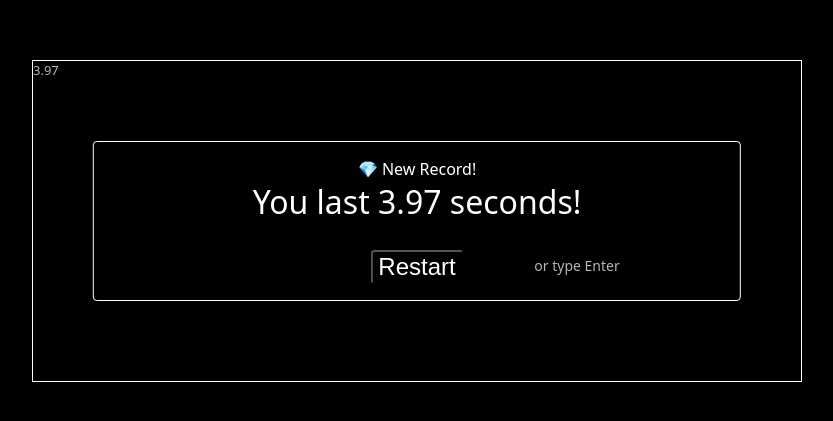
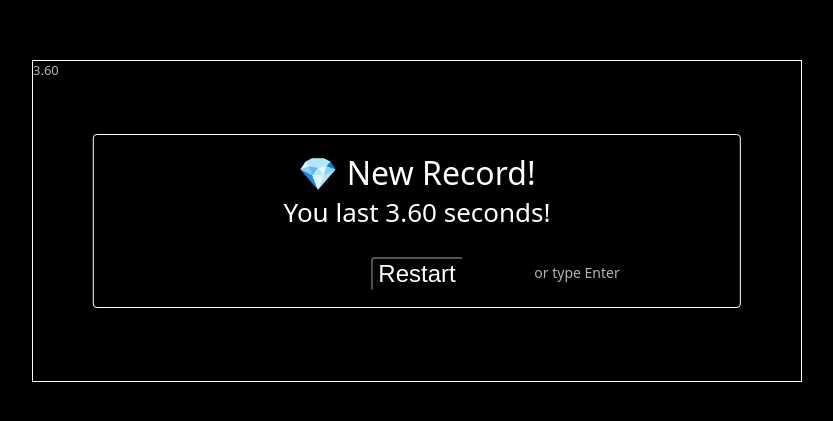
Before and after one commit to terrytyli/asteroids, a React (Create React App) app: page / in a window 1280 px wide. Shown: the part 179-600 px from the top of the page, without its empty margins (223-1056 px from the left). Built offline with nearby package versions, Linux system fonts and the light colour scheme.

Commit message:
fix issues

```diff
--- a/package.json
+++ b/package.json
@@ -38,7 +38,7 @@
     "@typescript-eslint/parser": "^2.30.0",
     "eslint": "^6.8.0",
     "eslint-plugin-react": "^7.19.0",
-    "eslint-plugin-react-hooks": "^1.6.0",
+    "eslint-plugin-react-hooks": "^2.5.1",
     "husky": "^4.2.5",
     "lint-staged": "^10.2.2",
     "madge": "^3.8.0",
--- a/src/App.tsx
+++ b/src/App.tsx
@@ -5,7 +5,7 @@ import { Ship } from './Ship'
 import { Timer } from './Timer'
 
 function genAsteroids() {
-  return Array.from({ length: 5 }).map((_, index) => {
+  return Array.from({ length: 50 }).map((_, index) => {
     return {
       id: index,
     }
@@ -17,7 +17,6 @@ function App() {
   const shipRef = useRef<HTMLDivElement>(null)
 
   const [isOver, setIsOver] = useState<boolean>()
-  const [dimension, setDimension] = useState<DOMRect>()
   const [asteroids, setAsteroids] = useState([])
 
   const [startTime, setStartTime] = useState<number>()
@@ -30,39 +29,35 @@ function App() {
     }
   })
 
-  function reStart() {
-    setIsOver(false)
+  const reStart = useCallback(() => {
     setIsNewRecord(false)
     setAsteroids([])
 
     setStartTime(Date.now())
     setEndTime(undefined)
 
+    setIsOver(false)
+
     const id = setTimeout(() => {
       setAsteroids(genAsteroids())
     }, 1000)
 
     return () => clearTimeout(id)
-  }
+  }, [])
 
   useEffect(() => {
     reStart()
-  }, [])
+  }, [reStart])
 
   useEffect(() => {
     function handleRestart(e) {
-      if (isOver && e.key === 'Enter') {
+      if (e.key === 'Enter') {
         reStart()
       }
     }
     window.addEventListener('keypress', handleRestart)
     return () => window.removeEventListener('keypress', handleRestart)
-  }, [isOver])
-
-  useEffect(() => {
-    const dimension = spaceRef.current.getBoundingClientRect()
-    setDimension(dimension)
-  }, [spaceRef])
+  }, [reStart])
 
   const handleDismiss = useCallback(
     (id) => {
@@ -80,11 +75,11 @@ function App() {
     const et = Date.now()
     setEndTime(et)
 
-    const pb = et - startTime
-    if (!record || pb > record) {
+    const lapse = et - startTime
+    if (!record || lapse > record) {
       setIsNewRecord(true)
-      setRecord(pb)
-      localStorage.setItem('asteroids-pb', String(pb))
+      setRecord(lapse)
+      localStorage.setItem('asteroids-pb', String(lapse))
     }
   }, [record, startTime])
 
@@ -114,7 +109,6 @@ function App() {
         <div style={{ color: '#b5b5b5', fontSize: 13 }}>
           <Timer startTime={startTime} endTime={endTime}></Timer>
         </div>
-        {/* {isOver && endTime && <Message time={endTime - startTime}></Message>} */}
         {isOver && endTime && (
           <Message
             onClick={reStart}
@@ -128,14 +122,14 @@ function App() {
               onDismiss={() => handleDismiss(a.id)}
               onHit={handleHit}
               isOver={isOver}
-              spaceDimension={dimension}
+              spaceRef={spaceRef}
               shipRef={shipRef}
               key={a.id}
             />
           )
         })}
 
-        <Ship ref={shipRef} spaceDimension={dimension} isOver={isOver} />
+        <Ship ref={shipRef} spaceRef={spaceRef} isOver={isOver} />
       </div>
     </div>
   )
--- a/src/Asteroid.tsx
+++ b/src/Asteroid.tsx
@@ -9,13 +9,13 @@ import { useCollision } from './useCollision'
 
 export const Asteroid = memo(
   ({
-    spaceDimension,
+    spaceRef,
     shipRef,
     onDismiss,
     onHit,
     isOver,
   }: {
-    spaceDimension: DOMRect
+    spaceRef: MutableRefObject<HTMLDivElement>
     shipRef: MutableRefObject<HTMLDivElement>
     onDismiss: () => void
     onHit: () => void
@@ -39,6 +39,8 @@ export const Asteroid = memo(
 
     const collided = useCollision(ref?.current, shipRef?.current)
 
+    useEffect(() => {
+      const spaceDimension = spaceRef.current?.getBoundingClientRect()
       if (isOver && started && !finishPoint) {
         const { left, top } = ref.current.getBoundingClientRect()
         setFinishPoint({
@@ -46,12 +48,13 @@ export const Asteroid = memo(
           y: top - data.top - spaceDimension.top,
         })
       }
+    }, [data, finishPoint, isOver, spaceRef, started])
 
     useEffect(() => {
-      if (collided) {
+      if (collided && !isOver) {
         onHit()
       }
-    }, [collided, onHit])
+    }, [collided, isOver, onHit])
 
     // moving towards to the target
     useEffect(() => {
@@ -59,6 +62,7 @@ export const Asteroid = memo(
         let left
         let top
 
+        const spaceDimension = spaceRef.current?.getBoundingClientRect()
         if (spaceDimension) {
           const dice = Math.random()
           if (dice > 0.5) {
@@ -128,7 +132,7 @@ export const Asteroid = memo(
 
       const id = setTimeout(getTarget, 100)
       return () => clearTimeout(id)
-    }, [shipRef, spaceDimension, windowWidth])
+    }, [shipRef, spaceRef, windowWidth])
 
     // delay to start moving
     useEffect(() => {
@@ -141,6 +145,7 @@ export const Asteroid = memo(
 
     // reach to the edge
     useEffect(() => {
+      const spaceDimension = spaceRef.current?.getBoundingClientRect()
       const id = setInterval(() => {
         const { top, left } = ref.current.getBoundingClientRect()
         if (
@@ -154,7 +159,7 @@ export const Asteroid = memo(
         }
       }, 100)
       return () => clearInterval(id)
-    }, [started, onDismiss, spaceDimension])
+    }, [started, onDismiss, spaceRef])
 
     function getTranslate() {
       let translate
--- a/src/Message.tsx
+++ b/src/Message.tsx
@@ -18,14 +18,14 @@ export function Message({ time, isNewRecord = false, onClick }) {
       }}
     >
       {isNewRecord && (
-        <div>
+        <div style={{ fontSize: 32 }}>
           <span role="img" aria-label="diamond">
             💎
           </span>{' '}
           New Record!
         </div>
       )}
-      <div style={{ marginBottom: 24, fontSize: 32 }}>
+      <div style={{ marginBottom: 24, fontSize: 26 }}>
         You last {time} seconds!
       </div>
       <div style={{ position: 'relative', fontSize: 26 }}>
--- a/src/Ship.tsx
+++ b/src/Ship.tsx
@@ -10,12 +10,9 @@ const ShipForwardRef = forwardRef<
   HTMLDivElement,
   {
     isOver: boolean
-    spaceDimension: DOMRect
+    spaceRef: MutableRefObject<HTMLDivElement>
   }
->(function _Ship(
-  { spaceDimension, isOver },
-  ref: MutableRefObject<HTMLDivElement>
-) {
+>(function _Ship({ spaceRef, isOver }, ref: MutableRefObject<HTMLDivElement>) {
   const [top, setTop] = useState<number>(0)
   const [left, setLeft] = useState<number>(0)
   const [init, setInit] = useState<boolean>()
@@ -34,13 +31,14 @@ const ShipForwardRef = forwardRef<
 
   // init size
   useEffect(() => {
+    const spaceDimension = spaceRef.current.getBoundingClientRect()
     if (ref.current && spaceDimension && !isOver) {
       const { width, height } = ref.current.getBoundingClientRect()
       setTop(Math.floor(spaceDimension.height / 2 - height / 2))
       setLeft(Math.floor(spaceDimension.width / 2 - width / 2))
       setInit(true)
     }
-  }, [isOver, ref, spaceDimension])
+  }, [isOver, ref, spaceRef])
 
   // set finish point
   useEffect(() => {
@@ -59,10 +57,14 @@ const ShipForwardRef = forwardRef<
       return
     }
 
+    const spaceDimension = spaceRef.current?.getBoundingClientRect()
     const id = setInterval(() => {
-      const { top: shipTop } = ref.current.getBoundingClientRect()
+      const {
+        top: shipTop,
+        height: shipHeight,
+      } = ref.current.getBoundingClientRect()
       if (shipTop < spaceDimension.top) {
-        setTop(0)
+        setTop(shipHeight)
       }
       if (movingUp && !isOver) {
         if (shipTop > spaceDimension.top) {
@@ -72,7 +74,7 @@ const ShipForwardRef = forwardRef<
     }, 100)
 
     return () => clearInterval(id)
-  }, [init, isOver, movingUp, ref, spaceDimension, top])
+  }, [init, isOver, movingUp, ref, spaceRef, top])
 
   // move down
   useEffect(() => {
@@ -80,6 +82,7 @@ const ShipForwardRef = forwardRef<
       return
     }
 
+    const spaceDimension = spaceRef.current?.getBoundingClientRect()
     const id = setInterval(() => {
       const {
         top: shipTop,
@@ -87,7 +90,7 @@ const ShipForwardRef = forwardRef<
       } = ref.current.getBoundingClientRect()
 
       if (shipTop + shipHeight > spaceDimension.top + spaceDimension.height) {
-        setTop(spaceDimension.height - shipHeight)
+        setTop(spaceDimension.height - shipHeight * 2)
       }
       if (movingDown && !isOver) {
         if (shipHeight + shipTop < spaceDimension.top + spaceDimension.height) {
@@ -97,7 +100,7 @@ const ShipForwardRef = forwardRef<
     }, 100)
 
     return () => clearInterval(id)
-  }, [init, isOver, movingDown, ref, spaceDimension, top])
+  }, [init, isOver, movingDown, ref, spaceRef, top])
 
   // move left
   useEffect(() => {
@@ -105,10 +108,15 @@ const ShipForwardRef = forwardRef<
       return
     }
 
+    const spaceDimension = spaceRef.current?.getBoundingClientRect()
+
     const id = setInterval(() => {
-      const { left: shipLeft } = ref.current.getBoundingClientRect()
+      const {
+        left: shipLeft,
+        width: shiftWidth,
+      } = ref.current.getBoundingClientRect()
       if (shipLeft < spaceDimension.left) {
-        setLeft(0)
+        setLeft(shiftWidth)
       }
       if (movingLeft && !isOver) {
         if (shipLeft > spaceDimension.left) {
@@ -118,13 +126,15 @@ const ShipForwardRef = forwardRef<
     }, 100)
 
     return () => clearInterval(id)
-  }, [init, isOver, left, movingLeft, ref, spaceDimension])
+  }, [init, isOver, left, movingLeft, ref, spaceRef])
 
   // move right
   useEffect(() => {
     if (!init) {
       return
     }
+
+    const spaceDimension = spaceRef.current?.getBoundingClientRect()
 
     const id = setInterval(() => {
       const {
@@ -133,7 +143,7 @@ const ShipForwardRef = forwardRef<
       } = ref.current.getBoundingClientRect()
 
       if (shipLeft + shipWidth > spaceDimension.left + spaceDimension.width) {
-        setLeft(spaceDimension.width - shipWidth)
+        setLeft(spaceDimension.width - shipWidth * 2)
       }
 
       if (movingRight && !isOver) {
@@ -147,7 +157,7 @@ const ShipForwardRef = forwardRef<
     }, 100)
 
     return () => clearInterval(id)
-  }, [init, isOver, left, movingRight, ref, spaceDimension])
+  }, [init, isOver, left, movingRight, ref, spaceRef])
 
   useEffect(() => {
     function handleKeyDown(e) {
@@ -175,7 +185,7 @@ const ShipForwardRef = forwardRef<
     return () => {
       window.removeEventListener('keydown', handleKeyDown)
     }
-  }, [init, isOver, left, ref, spaceDimension, top])
+  }, [init, isOver, left, ref, top])
 
   useEffect(() => {
     if (!init) {
--- a/src/index.css
+++ b/src/index.css
@@ -1,6 +1,6 @@
 body {
   margin: 0;
-  background: #000;
+  background: #fff;
   font-family: system-ui, -apple-system, BlinkMacSystemFont, 'Segoe UI', Roboto,
     'Helvetica Neue', Arial, 'Noto Sans', sans-serif, 'Apple Color Emoji',
     'Segoe UI Emoji', 'Segoe UI Symbol', 'Noto Color Emoji';
```
Also changed, not shown: 1 other file (tests, documents, lock files or other folders). Lines whose indentation alone changed are shown as unchanged.
